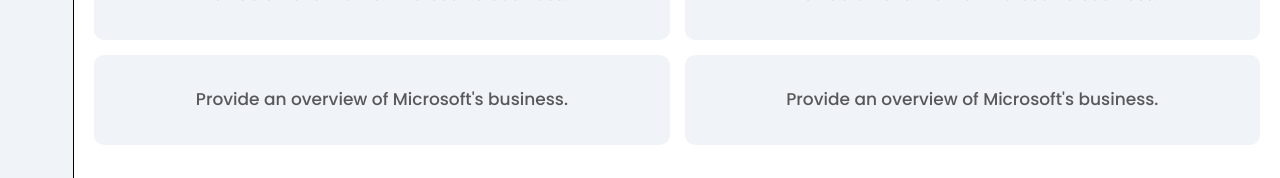
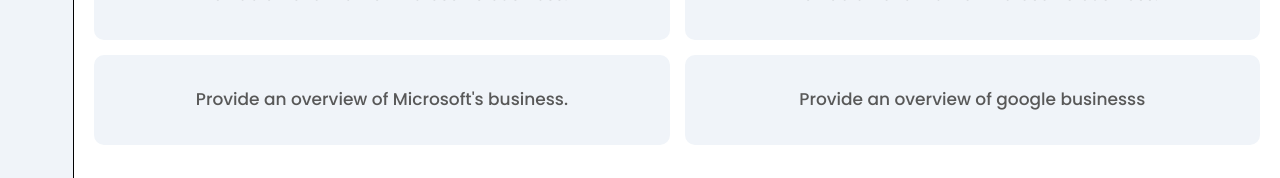
Before and after one commit to prathmesh0125/chankya-AI, a React (Vite) app: page /chatbox in a window 1280 px wide. Shown: the part 405-583 px from the top of the page. Built offline with nearby package versions, Linux system fonts and the light colour scheme; a web font is replaced by a local one.

Commit message:
added default promt

```diff
--- a/src/component/AI/Main.jsx
+++ b/src/component/AI/Main.jsx
@@ -39,7 +39,7 @@ const Main = () => {
     "Provide an overview of Microsoft's business.",
     "Provide an overview of Microsoft's business.",
     "Provide an overview of Microsoft's business.",
-    "Provide an overview of Microsoft's business.",
+    "Provide an overview of google businesss",
   ]);
 
   const [data, setData] = useState([
```
